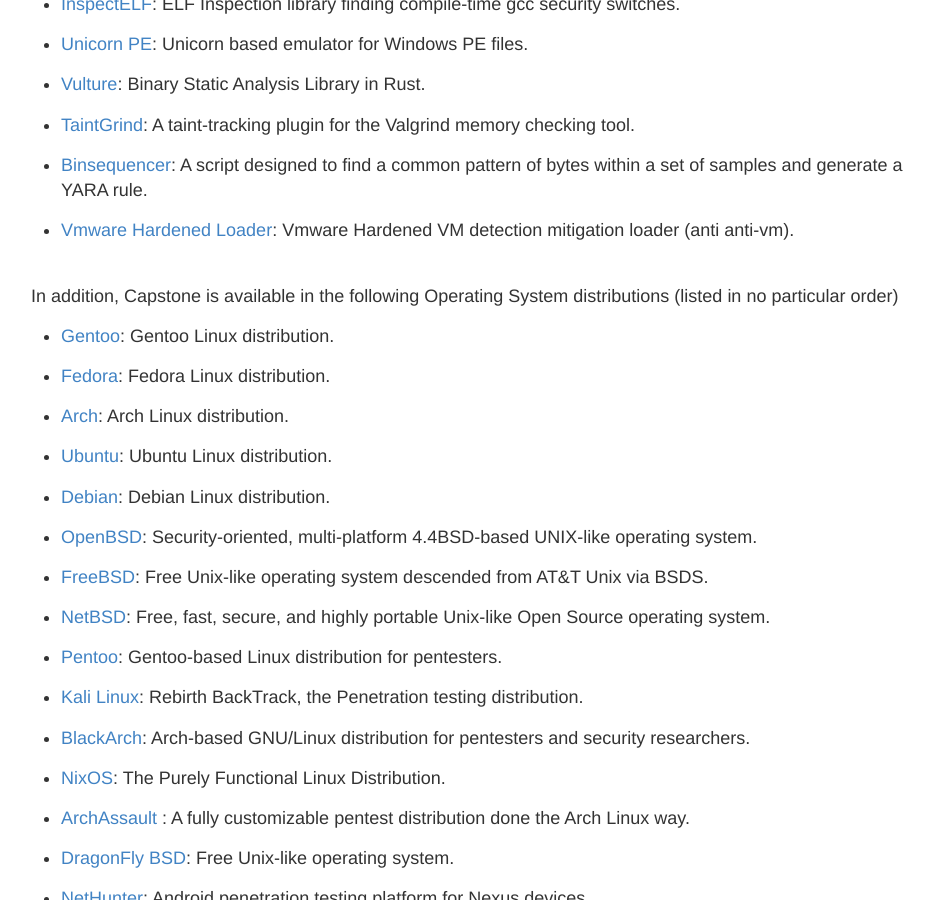
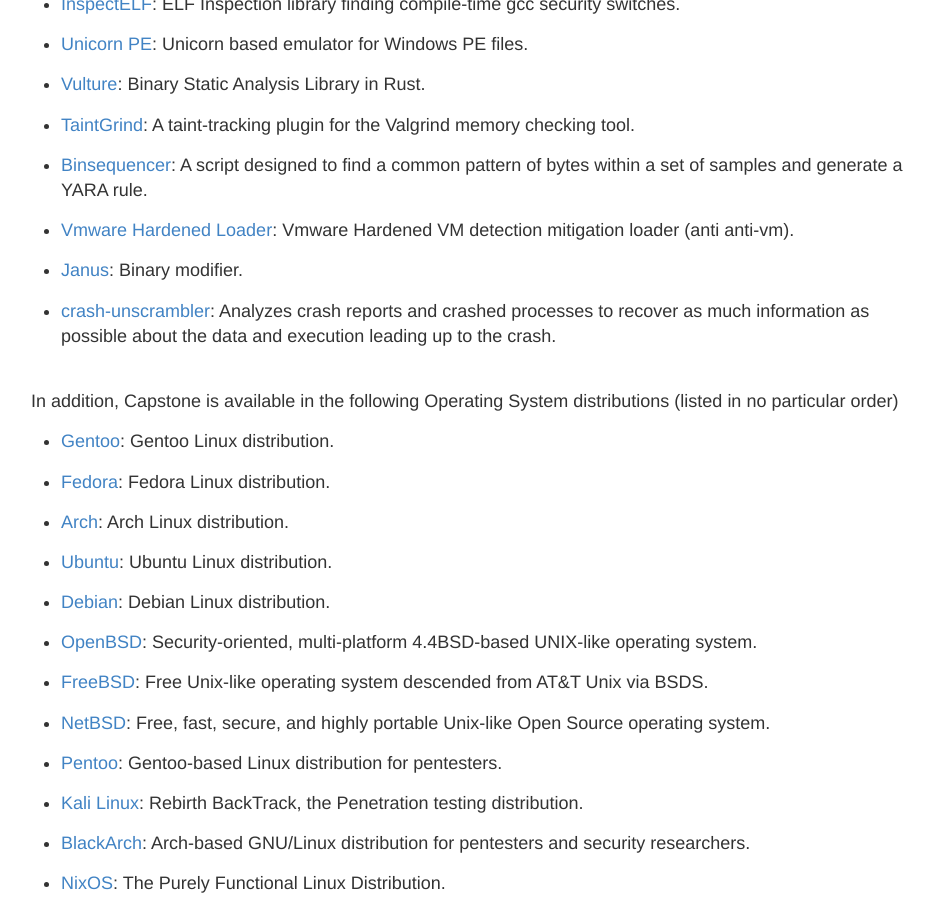
Before and after one commit to capstone-engine/capstone-engine.github.io, a Jekyll site: the page built from showcase.md, in a window 1280 px wide and 900 px high, scrolled down 17522 px. Shown: the whole window, without its empty margins (169-1102 px from the left). Built offline with Jekyll 4.4.1, drawn with Linux system fonts in a browser that asks for light colours.

Commit message:
showcase

```diff
--- a/showcase.md
+++ b/showcase.md
@@ -849,6 +849,10 @@
 
 - [Vmware Hardened Loader](https://github.com/hzqst/VmwareHardenedLoader): Vmware Hardened VM detection mitigation loader (anti anti-vm).
 
+- [Janus](https://github.com/JanusDBM/Janus): Binary modifier.
+
+- [crash-unscrambler](https://github.com/gparker42/crash-unscrambler): Analyzes crash reports and crashed processes to recover as much information as possible about the data and execution leading up to the crash.
+
 
 <br>
 In addition, Capstone is available in the following Operating System distributions (listed in no particular order)
```
Also changed, not shown: other parts of showcase.md (+1 -1 lines).
